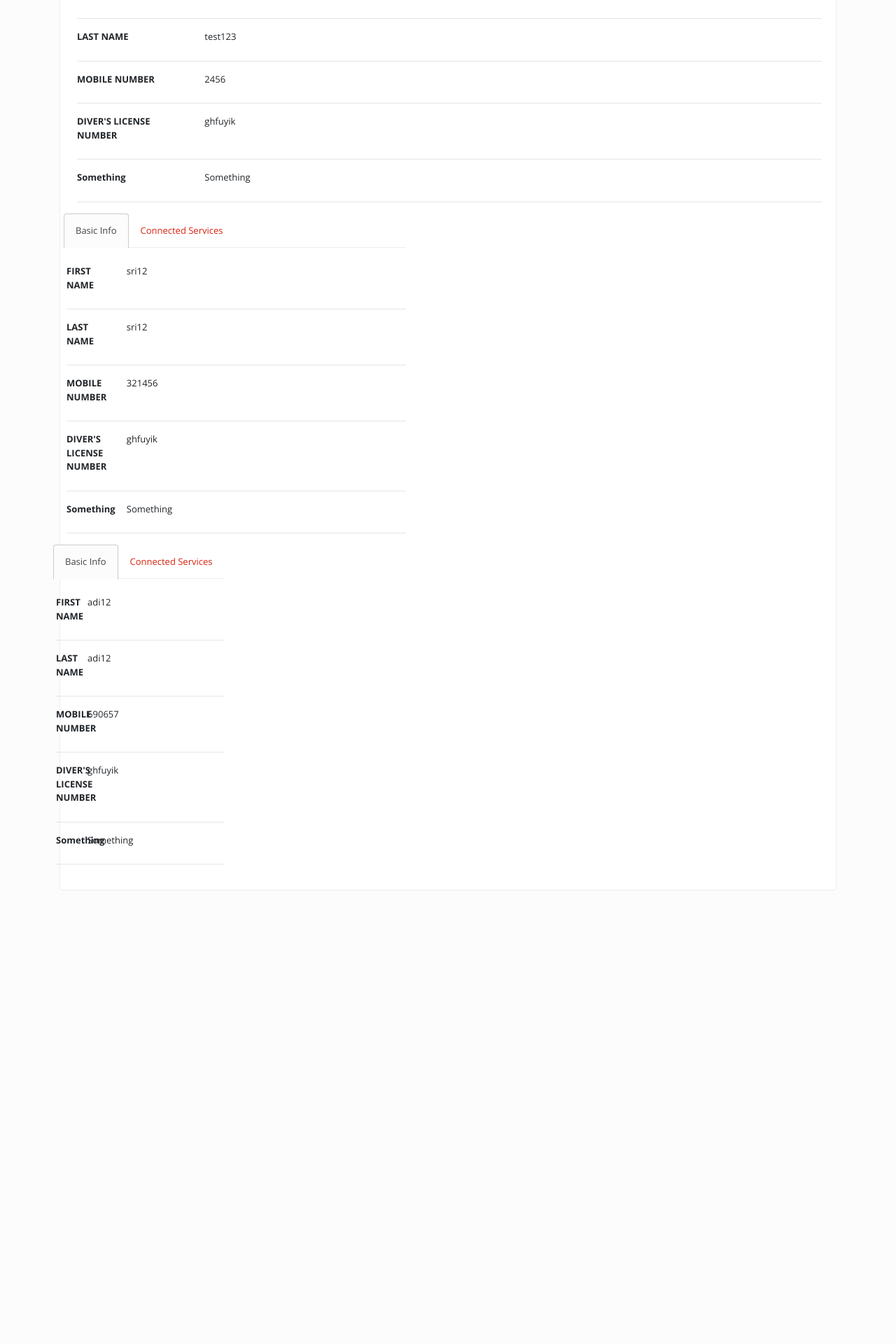
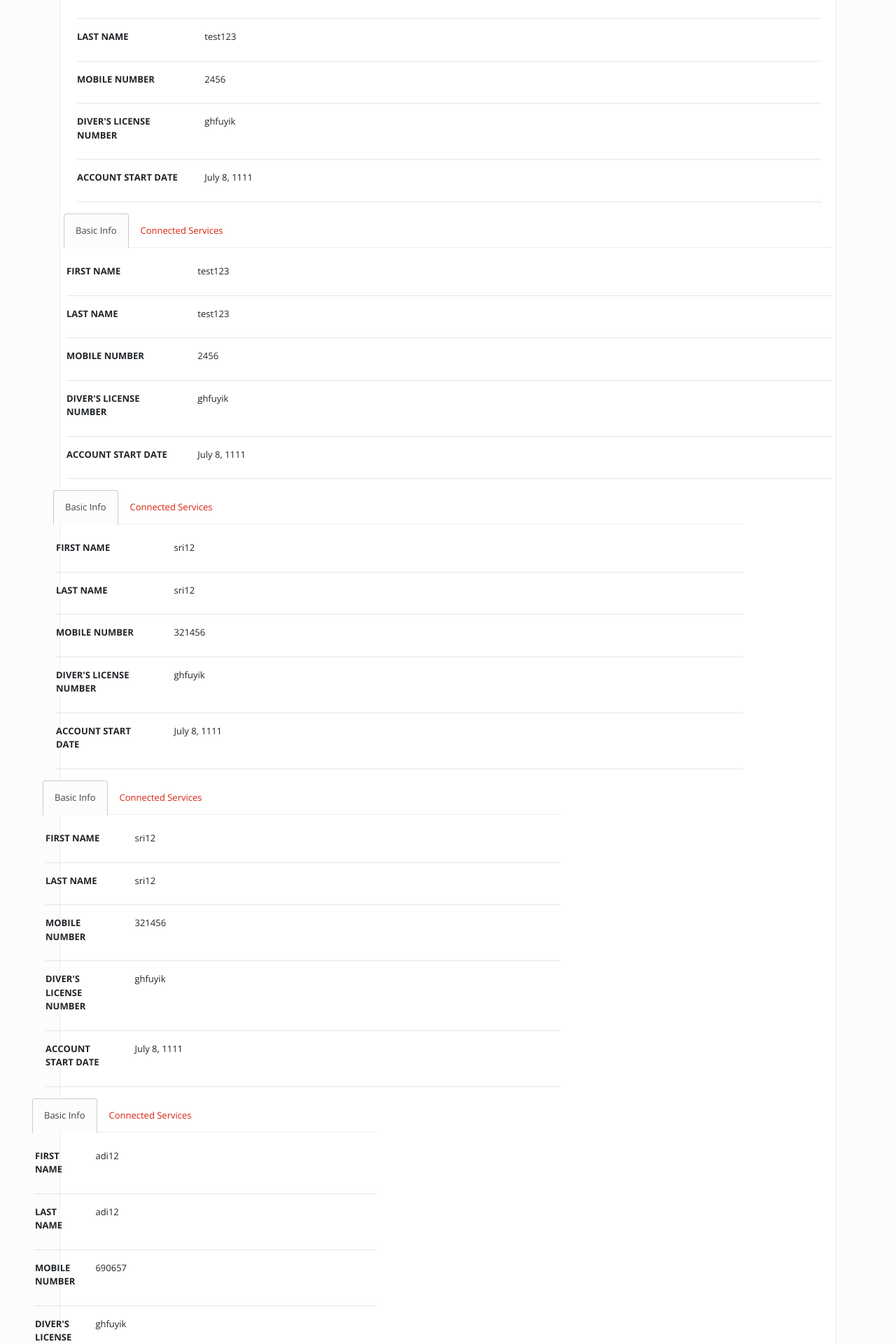
Before and after one commit to mal258/Rent_A_Car, a Django app: template templates/user_summary.html in a window 1280 px wide. Shown: the part 319-2239 px from the top of the page at 70% size. Before the commit the page ends 1591 px from the top, so only its background shows below. Run offline with Django 3.2, Linux system fonts and the light colour scheme; the template is opened without the code that fills it: values that come from a table or form of the project are taken from there, others are empty; data comes from the database, SQL or seed files in the repository; both versions use the stored data as it was after the commit; grey boxes labelled with a size stand in for pictures from a placeholder-image service; some libraries are stand-ins or nearby versions.

Commit message:
User_details added

```diff
--- a/system/forms.py
+++ b/system/forms.py
@@ -69,8 +69,9 @@
     #     'start_date':forms.TextInput(attrs={'class':'datepicker'})}
     class Meta:
         model = StartSubscribe
-        fields = ["start_date",
-            "payment_type",
+        fields = ["first_name",
+                  "start_date",
+                  "payment_type",
                   "credit_card_number",
                   "credit_card_name",
                   "expiry_date",
--- a/system/models.py
+++ b/system/models.py
@@ -54,7 +54,7 @@
         return "/car/%s/" % (self.id)
 
 class Order(models.Model):
-    Drivers_name = models.CharField(max_length=100)
+    Drivers_name = models.CharField(max_length=100,unique=True)
     license_number = models.CharField(max_length=100)
     cell_no = models.CharField(max_length=15)
     address = models.TextField()
@@ -84,7 +84,7 @@
         return self.loc_name
 
 class UserDetails(models.Model):
-    first_name = models.CharField(max_length=30)
+    first_name = models.CharField(max_length=30,unique=True)
     last_name = models.CharField(max_length=30)
     mobileno = models.IntegerField()
     birthdate = models.DateField()
@@ -97,6 +97,7 @@
 
 class StartSubscribe(models.Model):
 
+    first_name = models.CharField(max_length=30,unique=True)
     start_date = models.DateField()
     payment_type = models.CharField(max_length=10)
     credit_card_number = models.IntegerField()
--- a/system/views.py
+++ b/system/views.py
@@ -462,4 +462,5 @@
 
 def PersonListView(request):
     user_list = UserDetails.objects.filter(first_name=request.user)
-    return render(request, 'user_summary.html', {'obj': user_list})
+    sub_list = StartSubscribe.objects.filter(first_name=request.user)
+    return render(request, 'user_summary.html', {'obj1': user_list,'obj2': sub_list})
--- a/templates/user_summary.html
+++ b/templates/user_summary.html
@@ -128,7 +128,8 @@
                                         <input type="button" class="btn btn-secondary" id="btnChangePicture" value="Change" />
                                         <input type="file" style="display: none;" id="profilePicture" name="file" />
                                     </div>
-                                  {% for b in obj %}
+                                  {% for b in obj1 %}
+                                    {% for c in obj2 %}
                                 </div>
                                 <div class="userData ml-3">
                                     <h2 class="d-block" style="font-size: 1.5rem; font-weight: bold"><a href="javascript:void(0);">{{ request.user.username }}</a></h2>
@@ -196,14 +197,15 @@
                                         <hr />
                                         <div class="row">
                                             <div class="col-sm-3 col-md-2 col-5">
-                                                <label style="font-weight:bold;">Something</label>
+                                                <label style="font-weight:bold;">ACCOUNT START DATE</label>
                                             </div>
                                             <div class="col-md-8 col-6">
-                                                Something
+                                                {{ c.start_date }}
                                             </div>
                                         </div>
                                         <hr />
                                          {% endfor %}
+                                        {% endfor %}
                                     </div>
                                     <div class="tab-pane fade" id="connectedServices" role="tabpanel" aria-labelledby="ConnectedServices-tab">
                                         Facebook, Google, Twitter Account that are connected to this account
```
Also changed, not shown: db.sqlite3, system/migrations/0011_auto_20200421_0149.py (added).
